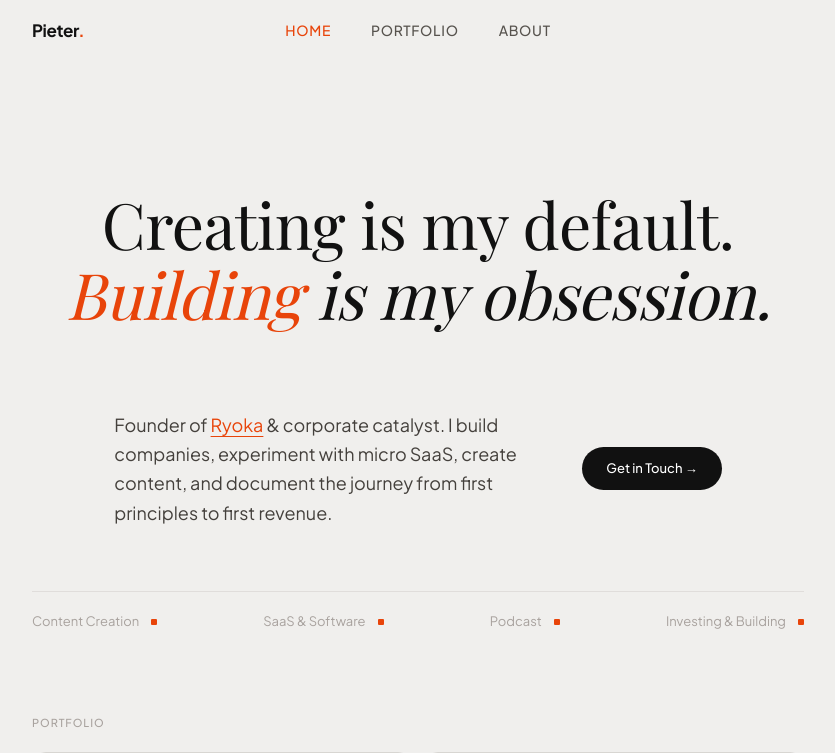
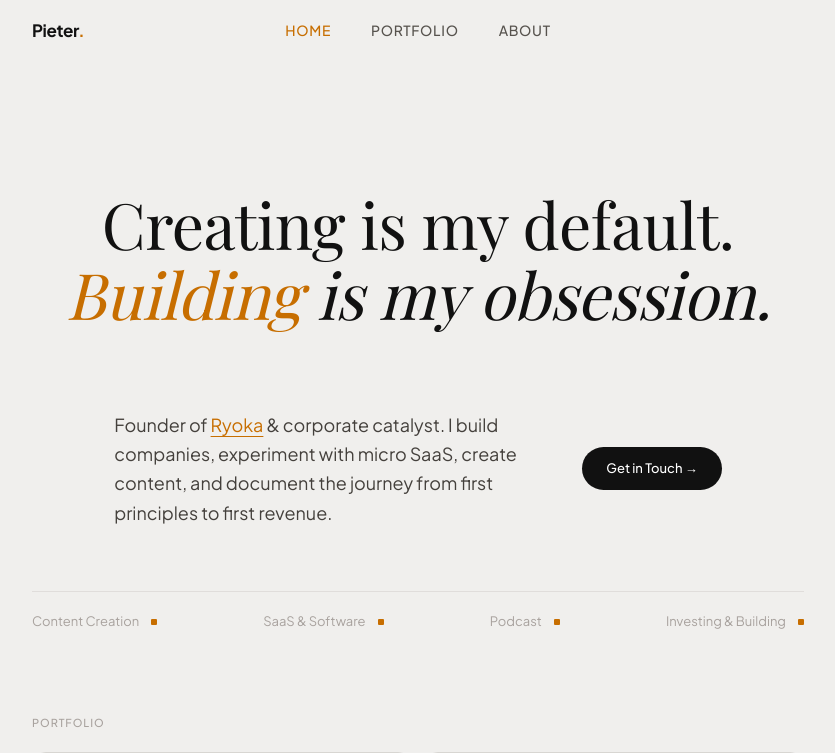
Before and after one commit to sillyledger/personal, a Next.js app: page / in a window 1280 px wide. Shown: the top 753 px of the page, without its empty margins (222-1057 px from the left). Built offline with nearby package versions, Linux system fonts and the light colour scheme.

Commit message:
Update tailwind.config.ts

```diff
--- a/tailwind.config.ts
+++ b/tailwind.config.ts
@@ -8,11 +8,12 @@ const config: Config = {
   theme: {
     extend: {
       colors: {
-        accent: "#e8440a",
+        accent: "#C76E00",
         bg: "#f0efed",
       },
       fontFamily: {
         sans: ['"Plus Jakarta Sans"', "ui-sans-serif", "system-ui", "sans-serif"],
+        display: ['"Fira Sans"', "ui-sans-serif", "system-ui", "sans-serif"],
       },
     },
   },
```
